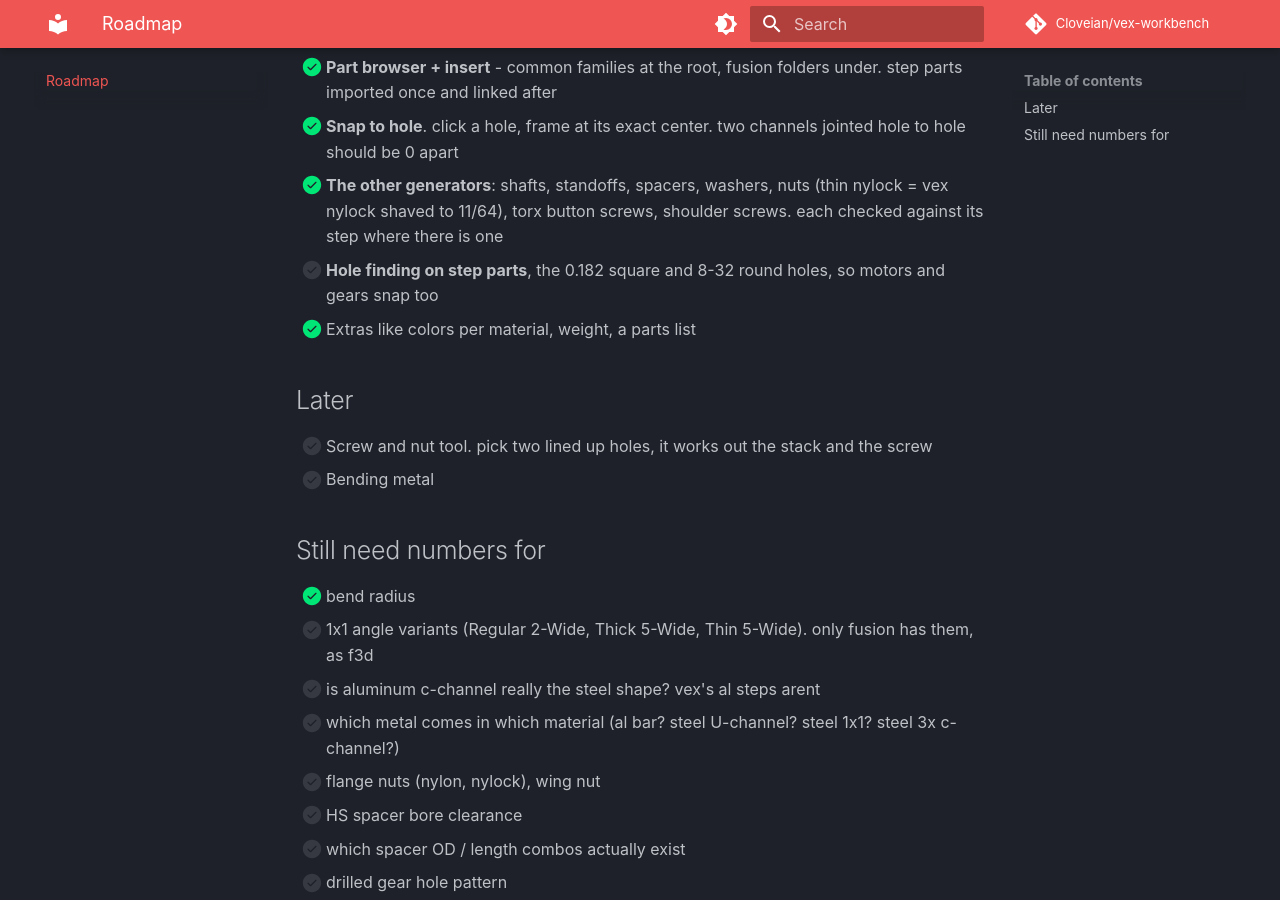
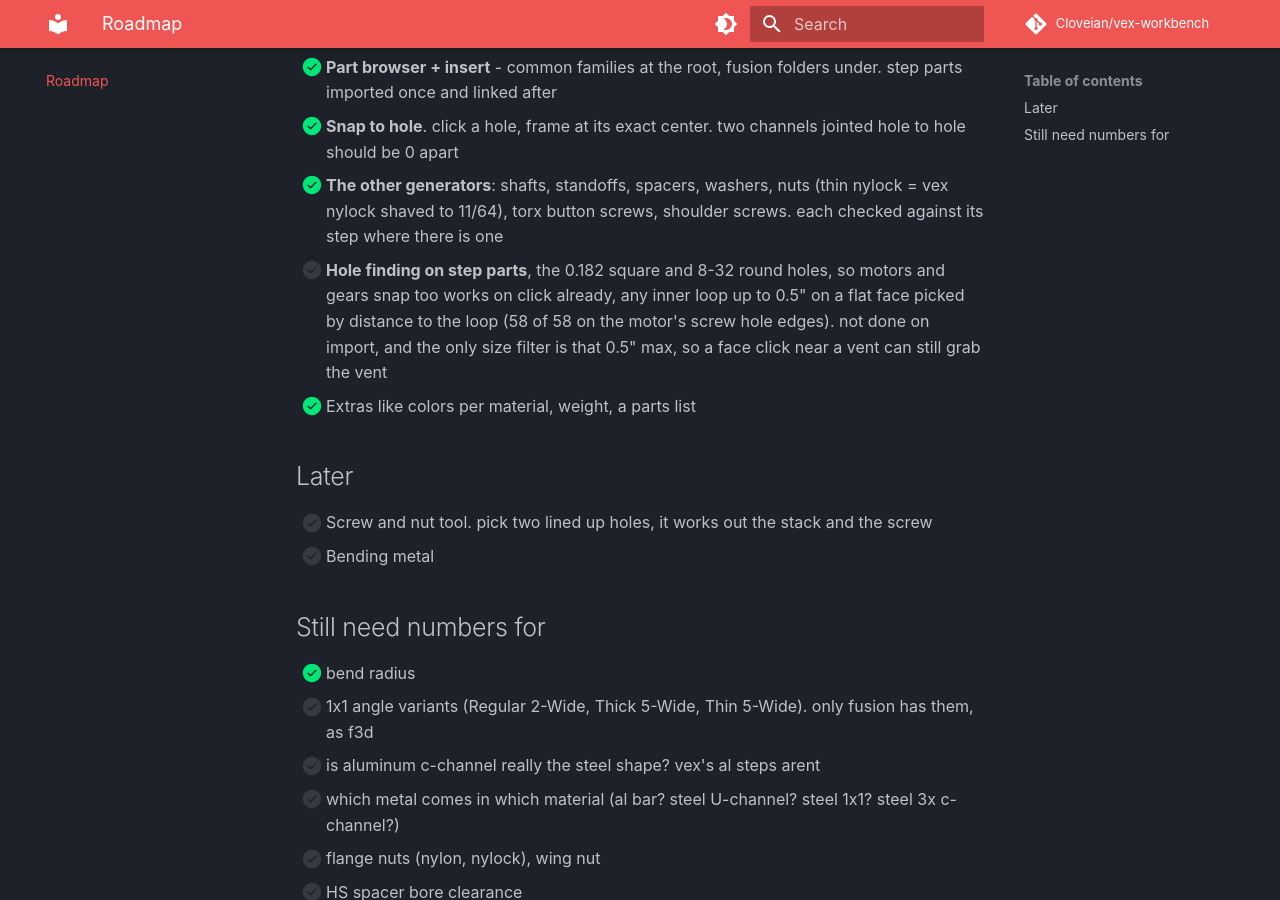
Before and after one commit to Cloveian/vex-workbench, an MkDocs documentation site: the page built from docs/roadmap.md, in a window 1280 px wide and 900 px high, scrolled down 536 px. Built offline with MkDocs 1.6.1 and Material for MkDocs 9.7.7, drawn with Linux system fonts in a browser that asks for light colours; comment, search, counter and statistics services are not loaded.

Commit message:
roadmap says where hole finding on step parts is at

```diff
--- a/docs/roadmap.md
+++ b/docs/roadmap.md
@@ -11,6 +11,7 @@
 - [x] **Snap to hole**. click a hole, frame at its exact center. two channels jointed hole to hole should be 0 apart
 - [x] **The other generators**: shafts, standoffs, spacers, washers, nuts (thin nylock = vex nylock shaved to 11/64), torx button screws, shoulder screws. each checked against its step where there is one
 - [ ] **Hole finding on step parts**, the 0.182 square and 8-32 round holes, so motors and gears snap too
+	works on click already, any inner loop up to 0.5" on a flat face picked by distance to the loop (58 of 58 on the motor's screw hole edges). not done on import, and the only size filter is that 0.5" max, so a face click near a vent can still grab the vent
 - [x] Extras like colors per material, weight, a parts list
 
 ## Later
```
